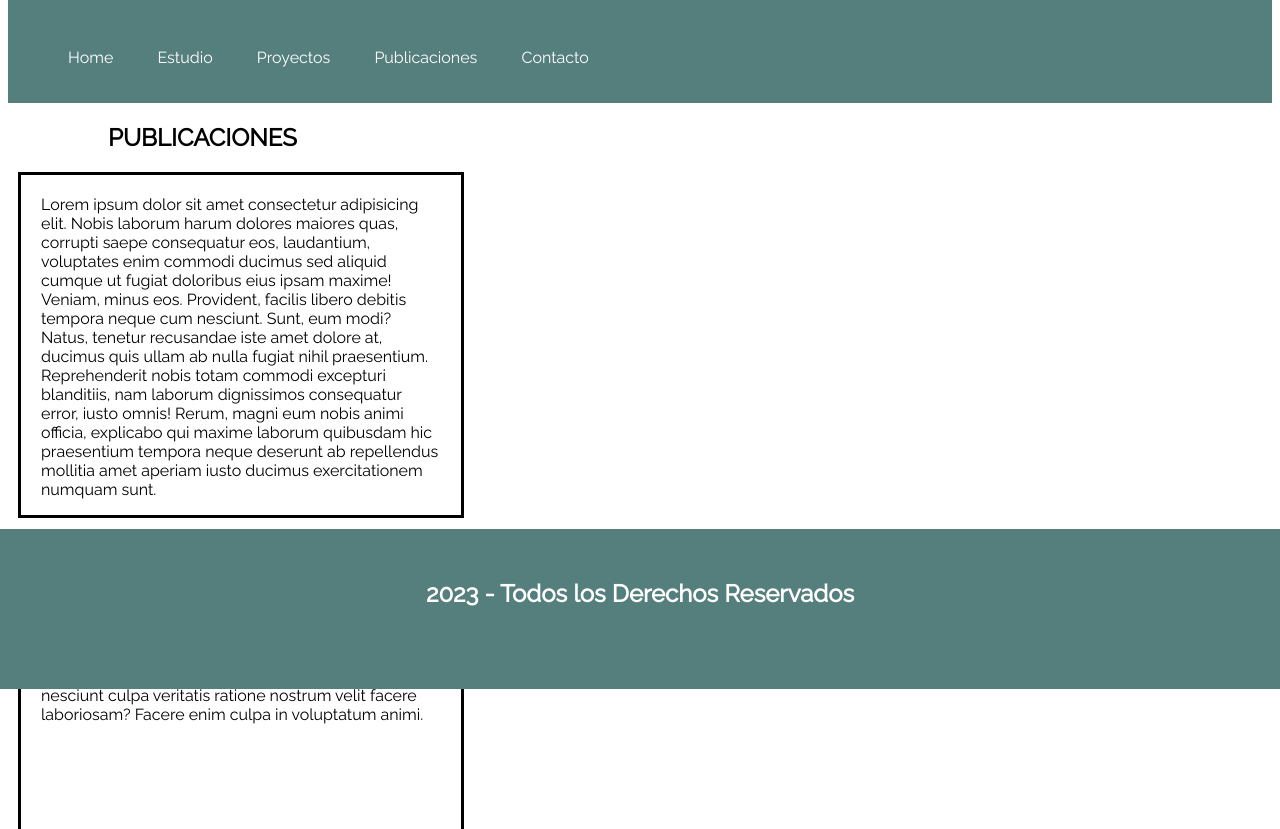
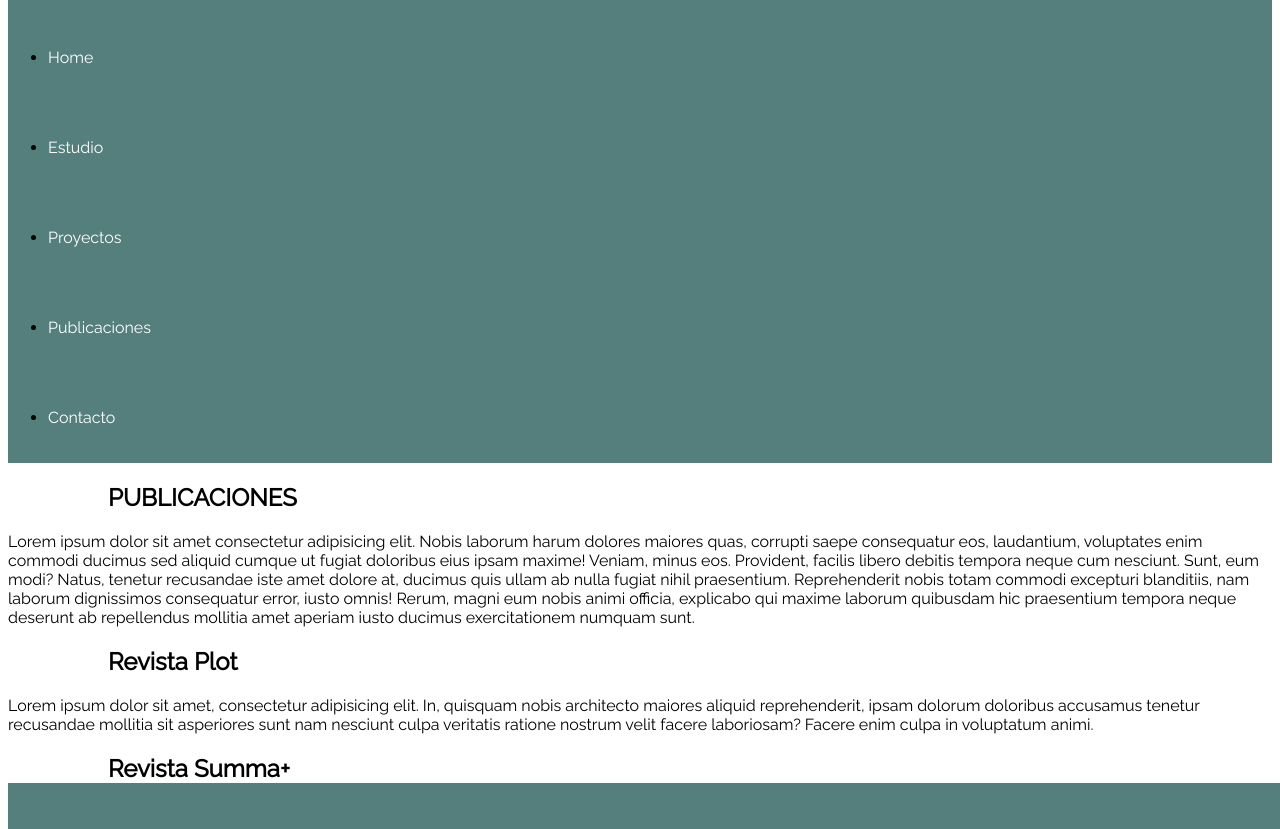
Before and after one commit to emirubinsky/PRE_ENTREGA_2_RUBINSKY, a plain HTML site: page pages/publicaciones.html in a window 1280 px wide. Shown: the part 111-940 px from the top of the page. Drawn offline with Linux system fonts and the light colour scheme.

Commit message:
cambios de estilos header y footer

```diff
--- a/css/styles.css
+++ b/css/styles.css
@@ -34,13 +34,6 @@ header {
     line-height: 90px;
 }
 
-ul li {
-    display: inline-block;
-    padding: 0px 20px;
-    align-items: flex-end;
-
-}
-
 a {
     color: white;
     text-decoration: none;
@@ -48,13 +41,6 @@ a {
 
 .img {
     display: inline-block
-}
-
-.welcome-title {
-    text-align: center;
-    margin: 20px;
-    color: #557f7d;
-    font-size: 300%;
 }
 
 .propiedades {
@@ -93,33 +79,16 @@ a {
     display: inline-block;
 }
 
-.parrafo2 {
-    padding: 20px;
-    border: black solid 3px;
-    width: 400px;
-    margin: 10px;
-    height: 300px;
-    overflow: auto;
-}
-
-.parrafo3 {
-    padding: 20px;
-    border: black solid 3px;
-    width: 400px;
-    margin: 10px;
-    height: 300px;
-    overflow: auto;
-}
 
 
-.footer {
+/*.footer {
     background-color: black;
     color: #fefefe;
     position: fixed;
     width: 100%;
     bottom: 0;
     left: 0;
-}
+}*/
 
 .barra {
     background-color: #557f7d;
@@ -183,3 +152,68 @@ a {
 .centrado3{
     margin-left: 100px;
 }
+
+/* ESTILOS DEL HEADER */
+
+/*
+*
+*/
+.home_titulo {
+    text-align: center;
+    margin: 20px;
+    color: #557f7d;
+    font-size: 300%;
+}
+
+.logo_organica{
+    width: 50px;
+    margin: 6px;
+}
+
+
+/* Sticky footer styles
+-------------------------------------------------- */
+html {
+    position: relative;
+    min-height: 100%;
+  }
+  body {
+    /* Margin bottom by footer height */
+    margin-bottom: 60px;
+  }
+  .footer {
+    position: absolute;
+    bottom: 0;
+    width: 100%;
+    /* Set the fixed height of the footer here */
+    height: 60px;
+    line-height: 60px; /* Vertically center the text there */
+    background-color: #557f7d;
+    color: #fefefe;
+  }
+
+
+  /* Custom page CSS
+  -------------------------------------------------- */
+  /* Not required for template or sticky footer method. */
+
+  body > .container {
+    padding: 60px 15px 0;
+  }
+
+  .footer > .container {
+    padding-right: 15px;
+    padding-left: 15px;
+  }
+
+  code {
+    font-size: 80%;
+  }
+
+
+  /** ESTILOS DEL FOOTER **/
+
+.footer_texto{
+    text-align: center;
+    color: white;
+}
```
